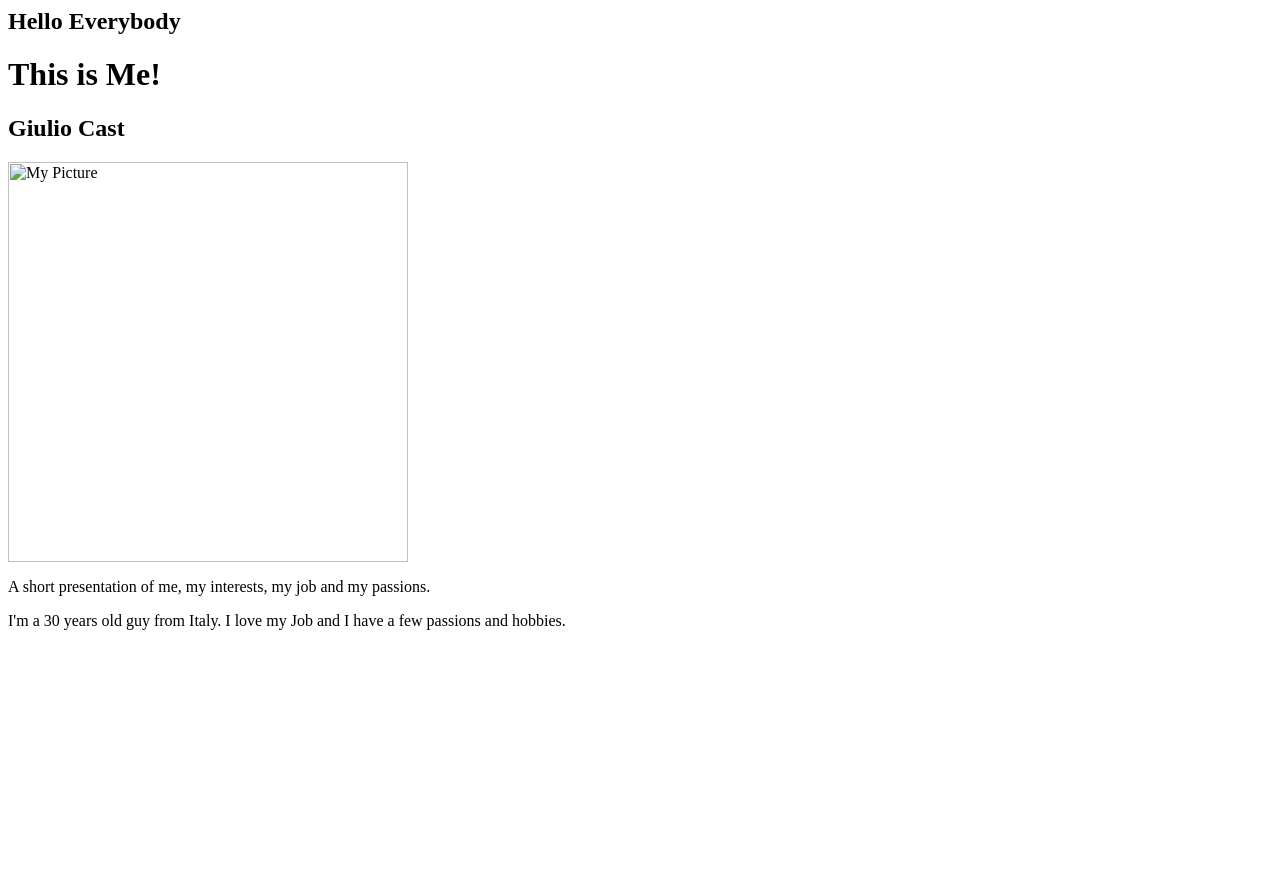
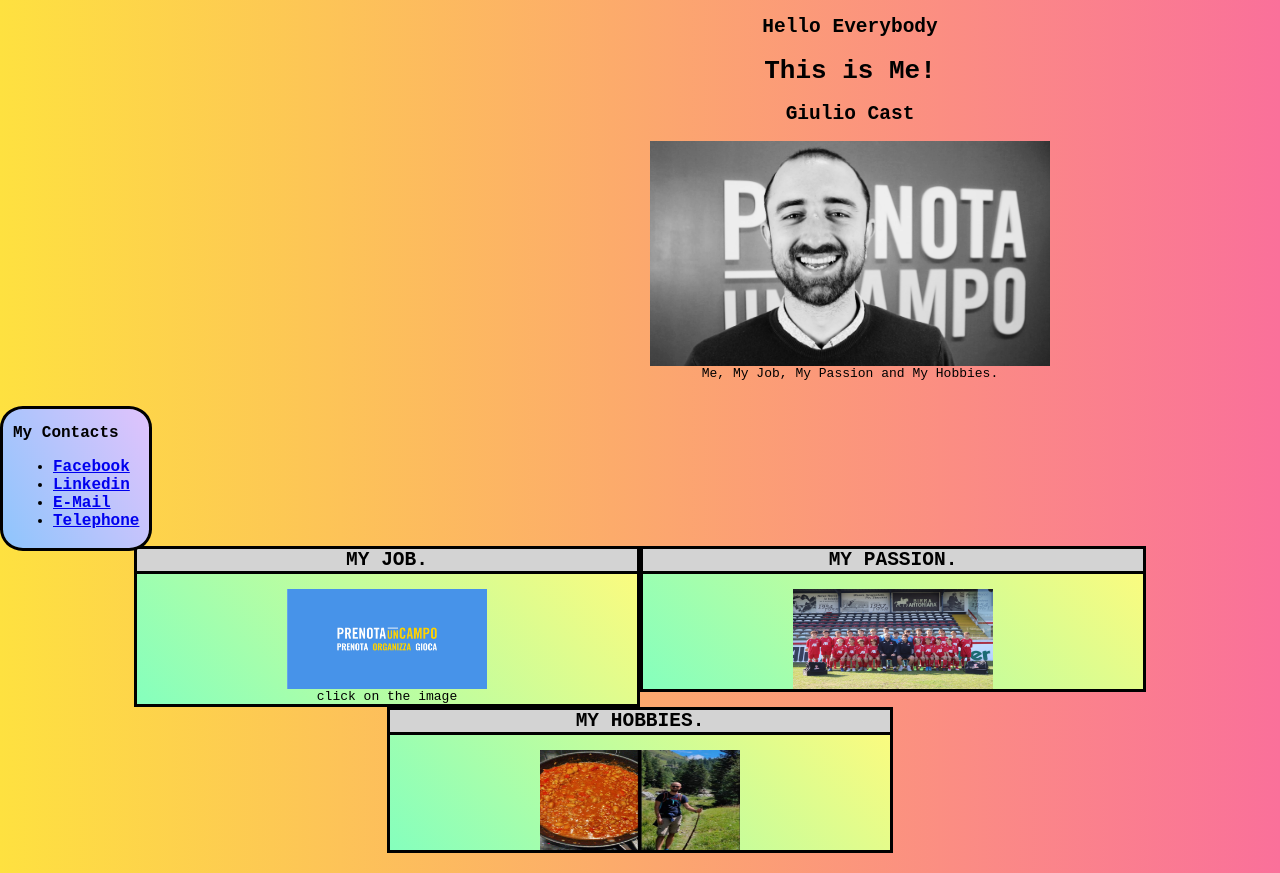
Before and after one commit to giuliocast/siteproject, a plain HTML site: page index.html in a window 1280 px wide. Before the commit the page ends 800 px from the top, so only its background shows below. Drawn offline with Linux system fonts and the light colour scheme.

Commit message:
second one

```diff
--- a/index.html
+++ b/index.html
@@ -2,16 +2,48 @@
 <head>
     <meta charset="UTF-8">
     <meta name="viewport" content="width=device-width, initial-scale=1.0">
+    <link rel="stylesheet" href="mystyle.css">
     <title>Welcome to my life</title>
 </head>
 <body>
-    <div>
-        <h2>Hello Everybody</h2>
-        <h1>This is Me!</h1>
-        <h2>Giulio Cast</h2>
-        <img src="images/Giulio.png" width="400" alt="My Picture">
-        <p> A short presentation of me, my interests, my job and my passions.</p>
-        <span>I'm a 30 years old guy from Italy. I love my Job and I have a few passions and hobbies.</span>
+    <div id=firstdiv>
+        <div id=presentation>
+            <h2>Hello Everybody</h2>
+            <h1>This is Me!</h1>
+            <h2>Giulio Cast</h2>
+            <img src="images/Giulio.png" width="400" alt="My Picture">
+            <br>
+            <span> Me, My Job, My Passion and My Hobbies.</span>
+        </div>
+        <div id=contacts>
+            <span>My Contacts</span>
+            <ul>
+                <li><a href="https://www.facebook.com/casty">Facebook</a></li>
+                <li><a href="https://www.linkedin.com/in/giulio-castiglioni/">Linkedin</a></li>
+                <li><a href="mailto:giuliocast90@gmail.com">E-Mail</a></li>
+                <li><a href="callto:+393494410363">Telephone</a></li>
+            </ul>
+        </div>
+    </div>
+    <div id=boxes>
+        <div class="singleboxes">
+            <h2>MY JOB.</h2>
+            <a href="myjob.html"><img src="images/puc.jpeg" alt="PrenotaUnCampo"></a>
+            <br>
+            <span>click on the image</span>
+        </div>
+
+        <div class="singleboxes">
+            <h2>MY PASSION.</h2>
+            <a href="mypassion.html"><img src="images/squadra2019.jpg" alt="MyTeam"></a>
+        </div>
+
+        <div class="singleboxes">
+            <h2>MY HOBBIES.</h2>
+            <a href="myhobbies.html"><img src="images/hobbies.jpg" alt="CookingAndTravelling"></a>
+        </div>
+
+
     </div>
 </body>
 </html>
--- /dev/null
+++ b/mystyle.css
@@ -0,0 +1,66 @@
+body {
+    background-color: #FEE140;
+    background-image: linear-gradient(90deg, #FEE140 0%, #FA709A 100%);
+    font-family: Monospace;
+    margin: 0px;
+}
+
+#firstdiv {
+    display:flex;
+    flex-direction: row;
+    flex-wrap: wrap;
+    }
+
+#presentation {
+    width:500 px;
+    height: fit-content;
+    text-align: center;
+    margin-left: 650px;
+    margin-right: 470px;
+    position: relative;
+
+}
+
+#contacts {
+    font-weight: bolder;
+    font-size: large;
+    width:fit-content;
+    height: fit-content;
+    border:solid black;
+    border-radius: 15%;
+    background-color: #8EC5FC;
+    background-image: linear-gradient(62deg, #8EC5FC 0%, #E0C3FC 100%);
+    padding: 2px 10px;
+    padding-top: 15px;
+    position: relative;
+    top: 25px;
+}
+
+#boxes {
+    display: flex;
+    flex-direction: row;
+    flex-wrap: wrap;
+    margin: 20px;
+    justify-content: center;
+}
+.singleboxes {
+    background-color: #85FFBD;
+    background-image: linear-gradient(45deg, #85FFBD 0%, #FFFB7D 100%);
+    border: solid black;
+    height: fit-content;
+    width: 500px;
+    text-align: center;
+}
+
+.singleboxes h2 {
+    text-align: center;
+    background-color: lightgray;
+    border-bottom: solid black;
+    margin: 0px
+}
+.singleboxes img {
+    width: 200px;
+    height:100px;
+
+    margin-top: 15px;
+}
```
Also changed, not shown: intro.html (added, +13 -0 lines), myintrostyle.css (added, +10 -0 lines), images/Giulio.png (added), images/gif_taphere.gif (added), images/hobbies.jpg (added), images/squadra2019.jpg (added), myhobbies.html (added), myjob.html (added), mypassion.html (added).
